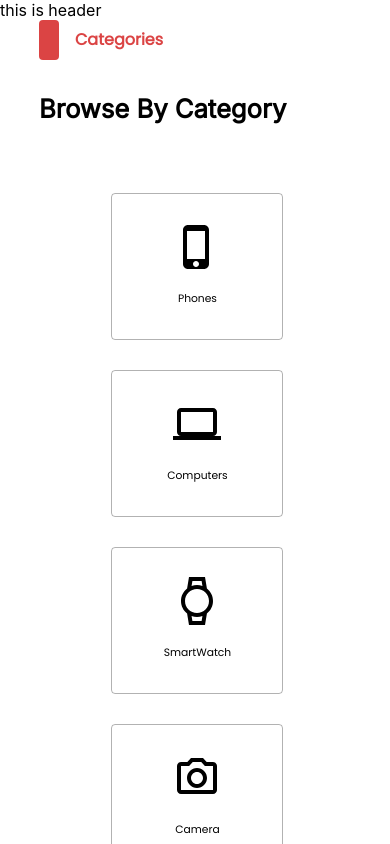
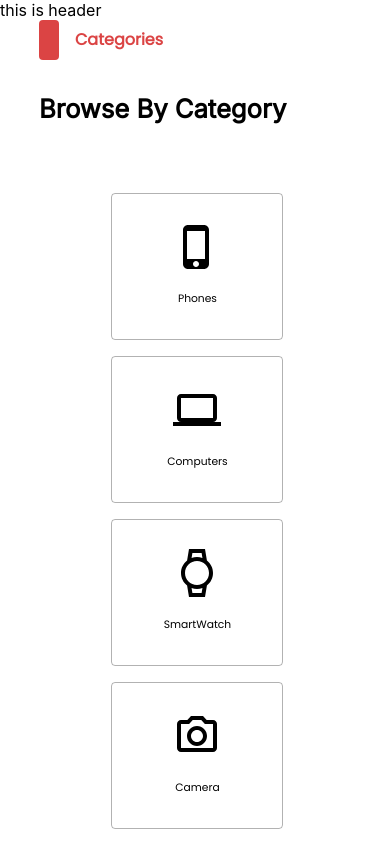
Before and after one commit to Momen-Odeh/E-commerce-GSG2023, a React (Create React App) app: page / in a window 390 px wide. Shown: the top 844 px of the page. Built offline with nearby package versions, Linux system fonts and the light colour scheme; a web font is replaced by a local one.

Commit message:
refactor catigory

```diff
--- a/src/Components/CategoryList/index.js
+++ b/src/Components/CategoryList/index.js
@@ -11,6 +11,7 @@ import SportsEsportsOutlinedIcon from '@mui/icons-material/SportsEsportsOutlined
 import MainSectionTitle from '../MainSectionTitle'
 import SectionTitle from '../SectionTitle'
 
+import Grid from '@mui/material/Grid';
 
 
 
@@ -27,9 +28,15 @@ function CategoryList() {
     <div className={styles.Category}>
       <SectionTitle secTitle="Categories"/>
       <MainSectionTitle label='Browse By Category'/>
-      <div className={styles.CategoryList}>
-        {Categorys.map((item,index) => <CategoryItem icon={item.Icon} label={item.Label} key={index}/>)}
-      </div>
+      <Grid container gap={2} justifyContent={'center'}>
+        {Categorys.map((item,index) =>
+          <Grid item key={index}>
+          <CategoryItem icon={item.Icon} label={item.Label} />
+          </Grid>
+          )
+        }
+      </Grid>
+
     </div>
 
   )
--- a/src/Components/CategoryList/index.module.css
+++ b/src/Components/CategoryList/index.module.css
@@ -1,19 +1,5 @@
-.CategoryList{
-    display: flex;
-    justify-content: space-between;
-    column-gap: 10px;
-    /* flex-direction: column; */
-    /* background-color: aqua; */
-}
 
 .Category{
     width: 81.25%;
     margin: 0 10%;
 }
-@media screen and (max-width:490px) {
-    .CategoryList{
-        flex-direction: column;
-        align-items: center;
-        row-gap: 30px;
-    }
-}
```
